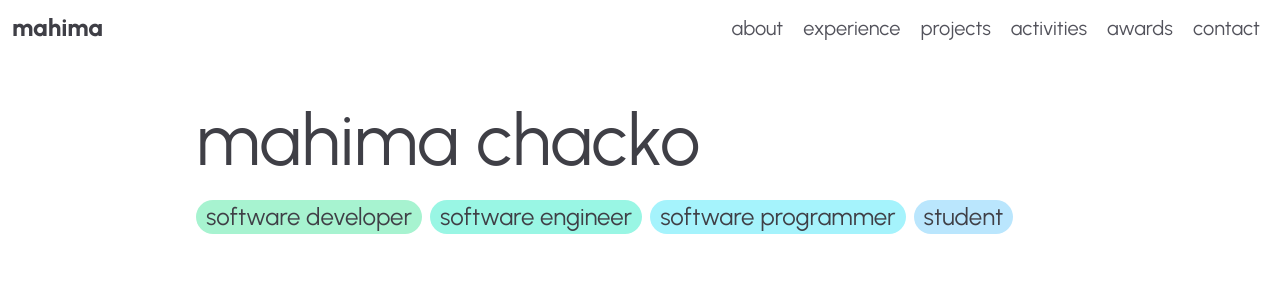
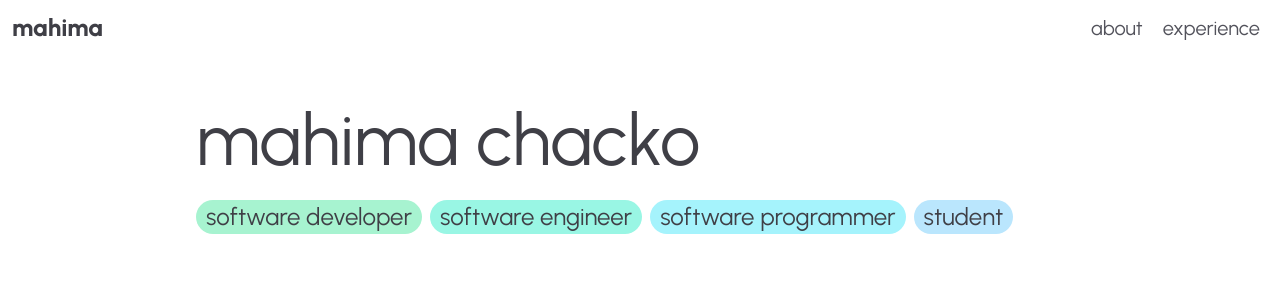
Before and after one commit to mahimamchacko/mahimamchacko.github.io, a Next.js app: page / in a window 1280 px wide. Shown: the top 300 px of the page. Built offline with nearby package versions, Linux system fonts and the light colour scheme.

Commit message:
Remove extra pages in navbar

```diff
--- a/components/navbar.tsx
+++ b/components/navbar.tsx
@@ -18,26 +18,6 @@ export default function Navbar() : React.ReactNode  {
       id: 2,
       link: "/experience",
       name: "experience"
-    },
-    {
-      id: 3,
-      link: "/projects",
-      name: "projects"
-    },
-    {
-      id: 4,
-      link: "/activities",
-      name: "activities"
-    },
-    {
-      id: 5,
-      link: "/awards",
-      name: "awards"
-    },
-    {
-      id: 6,
-      link: "/contact",
-      name: "contact"
     }
   ];
 
```
